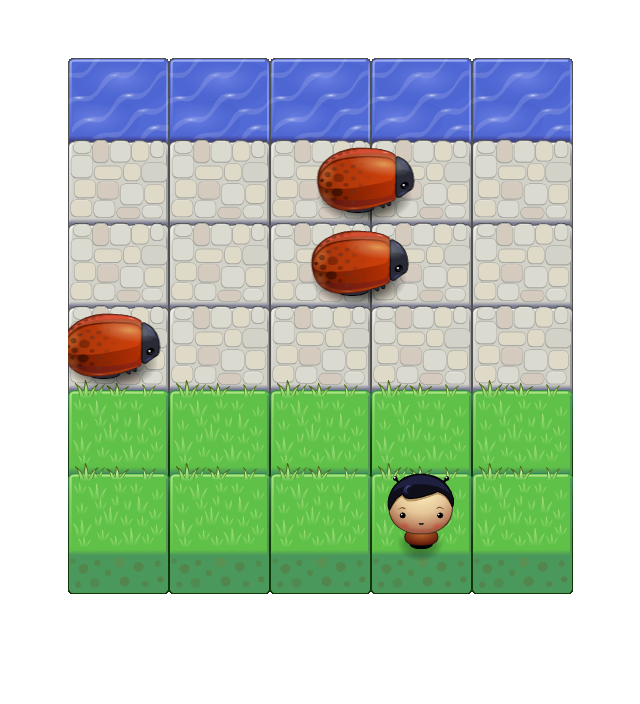
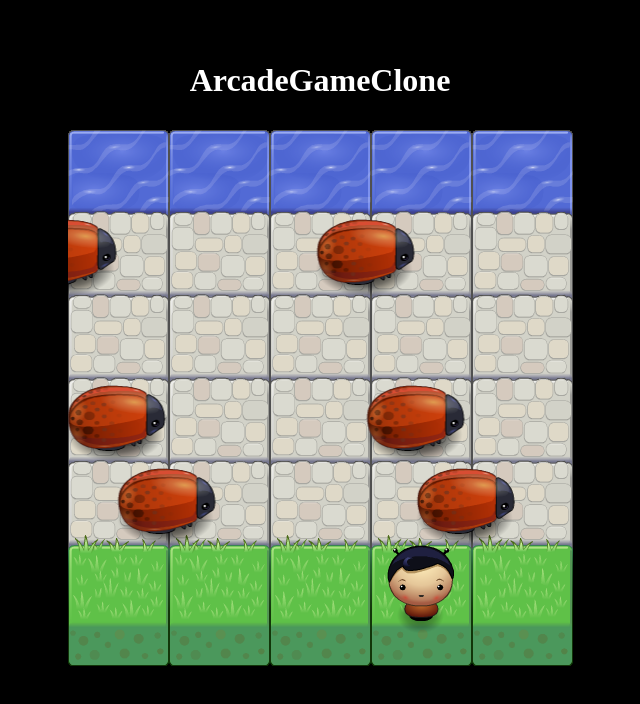
Before and after one commit to PeckLiu2017/ArcadeGameClone, a plain HTML site: page index.html in a window 1280 px wide. Shown: the whole page, without its empty margins (320-960 px from the left). Drawn offline with Linux system fonts and the light colour scheme.

Commit message:
feature & refactor:Add title & change map & and more enemy

```diff
--- a/css/style.css
+++ b/css/style.css
@@ -1,3 +1,17 @@
 body {
     text-align: center;
+    background: black;
 }
+
+.score-board {
+  height: 4.5em;
+  width: 55em;
+  margin: 0 auto;
+  color: white;
+  font-weight: 400;
+}
+
+h1 {
+  margin: 0 auto;
+  line-height: 4.5em;
+}
--- a/index.html
+++ b/index.html
@@ -6,6 +6,9 @@
     <link rel="stylesheet" href="css/style.css">
 </head>
 <body>
+    <div class="score-board">
+      <h1>ArcadeGameClone</h1>
+    </div>
     <script src="js/resources.js"></script>
     <script src="js/app.js"></script>
     <script src="js/engine.js"></script>
--- a/js/app.js
+++ b/js/app.js
@@ -112,11 +112,14 @@
  *  把所有敌人的对象都放进一个叫 allEnemies 的数组里面
  *  把玩家对象放进一个叫 player 的变量里面
  */
-let enemyOne = new Enemy(0, 62, 150),
-  enemyTwo = new Enemy(0, 145, 250),
-  enemyThree = new Enemy(0, 228, 200);
+let enemyOne = new Enemy(0, 62, 90),
+    enemyTwo = new Enemy(0, 62, 150),
+    enemyThree = new Enemy(0, 228, 100),
+    enemyFour = new Enemy(0, 228, 160),
+    enemyFive = new Enemy(0, 311, 110),
+    enemySix = new Enemy(0, 311, 170);
 let player = new Player(),
-  allEnemies = [enemyOne, enemyTwo, enemyThree];
+    allEnemies = [enemyOne, enemyTwo, enemyThree, enemyFour, enemyFive, enemySix];
 
 /**
  *  @description
--- a/js/engine.js
+++ b/js/engine.js
@@ -125,7 +125,7 @@ var Engine = (function(global) {
         'images/stone-block.png', // 第一行石头
         'images/stone-block.png', // 第二行石头
         'images/stone-block.png', // 第三行石头
-        'images/grass-block.png', // 第一行草地
+        'images/stone-block.png', // 第一行草地
         'images/grass-block.png' // 第二行草地
       ],
       numRows = 6,
@@ -152,7 +152,6 @@ var Engine = (function(global) {
    */
   function renderEntities() {
     if (gameWin) {
-      ctx.font = "35px Arial";
       startAnotherLine("Congratulations! You win! Just refresh this page!", 55, 250,390);
     } else {
       /* 遍历在 allEnemies 数组中存放的作于对象然后调用你事先定义的 render 函数 */
```
Also changed, not shown: 1 other file.
